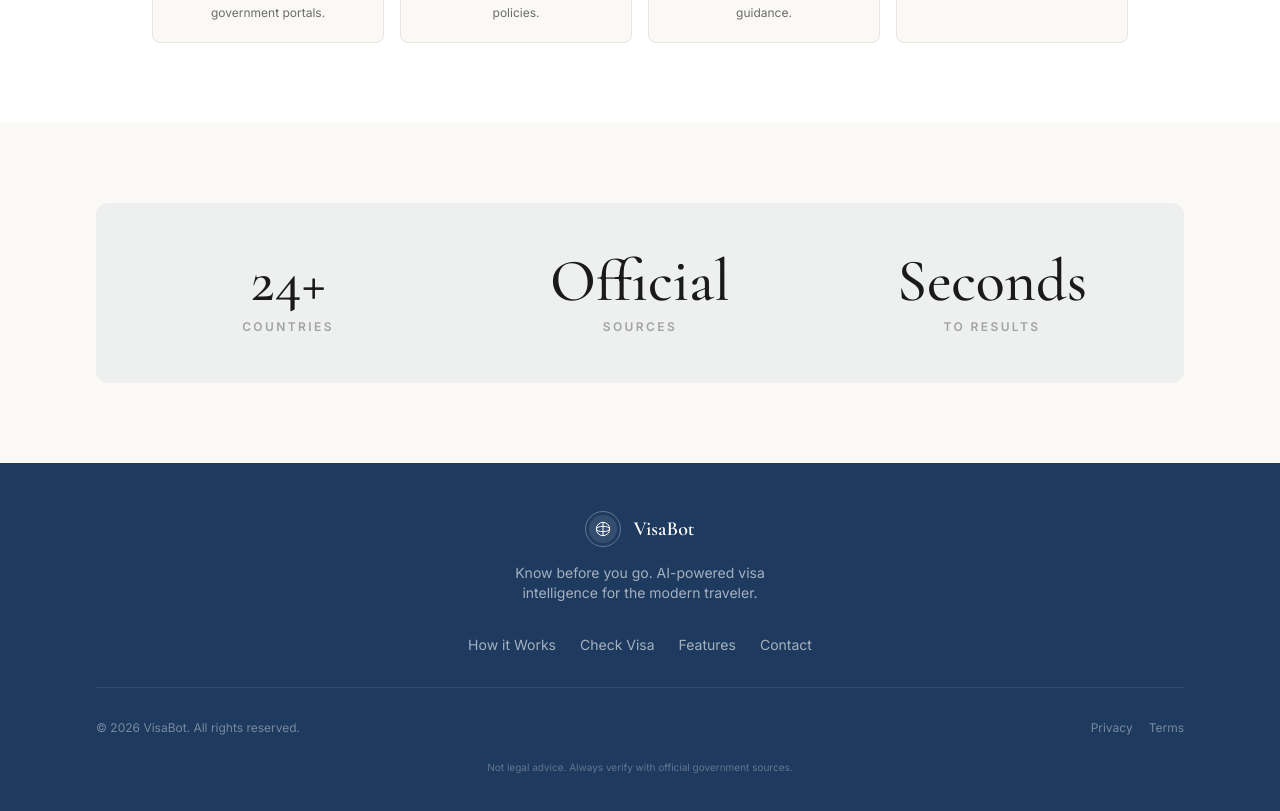
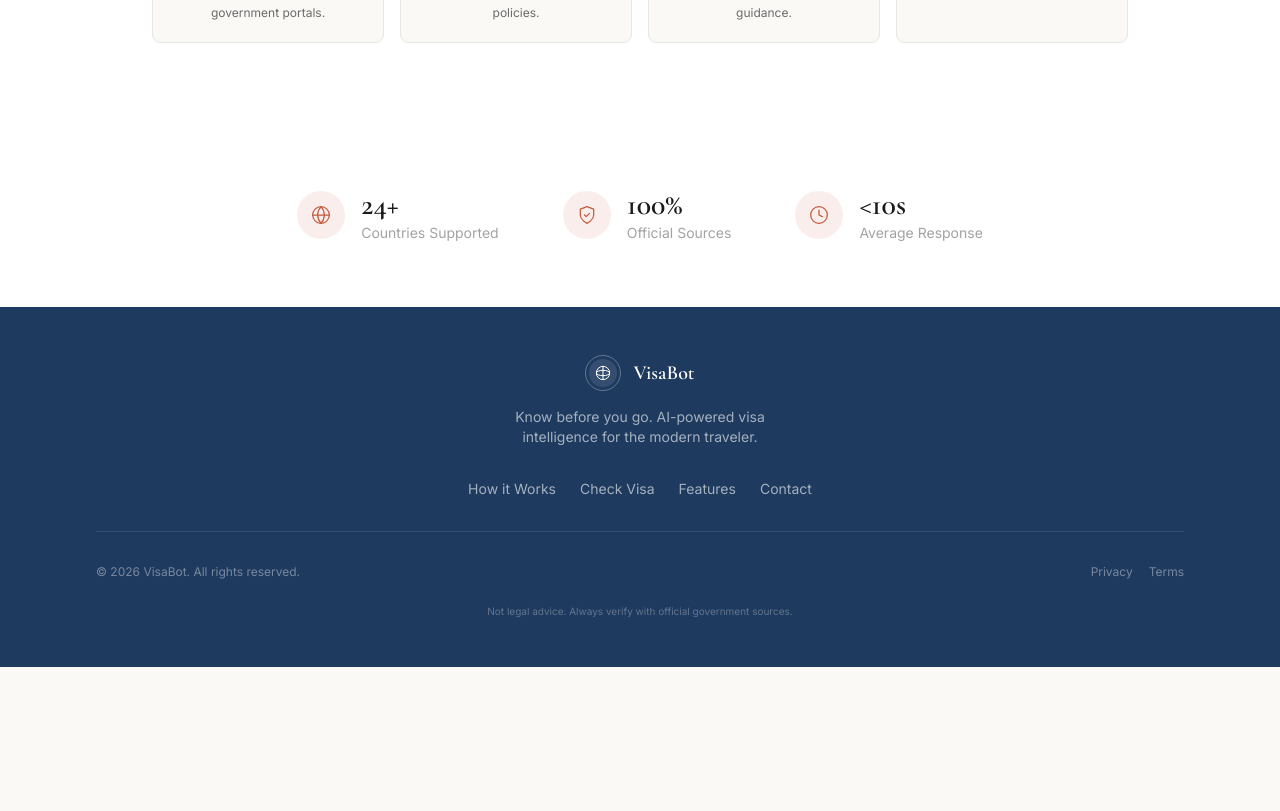
Before and after one commit to isurudevthilina/visabot, a Next.js app: page / in a window 1280 px wide. Shown: the part 2800-3611 px from the top of the page. After the commit the page ends 3467 px from the top, so only its background shows below. Built offline with nearby package versions, Linux system fonts and the light colour scheme.

Commit message:
feat: update stats section with horizontal layout
Add icons and improve value presentation for better clarity.

Co-authored-by: Isuru Dev Thilina <204249448+isurudevthilina@users.noreply.github.com>

```diff
--- a/components/stats.tsx
+++ b/components/stats.tsx
@@ -3,17 +3,44 @@
 import { motion } from "framer-motion";
 
 const stats = [
-  { value: "24+", label: "Countries" },
-  { value: "Official", label: "Sources" },
-  { value: "Seconds", label: "To Results" },
+  {
+    value: "24+",
+    label: "Countries Supported",
+    icon: (
+      <svg width="20" height="20" viewBox="0 0 24 24" fill="none" stroke="currentColor" strokeWidth="1.5" strokeLinecap="round" strokeLinejoin="round">
+        <circle cx="12" cy="12" r="10" />
+        <path d="M2 12h20" />
+        <path d="M12 2a15.3 15.3 0 014 10 15.3 15.3 0 01-4 10 15.3 15.3 0 01-4-10 15.3 15.3 0 014-10z" />
+      </svg>
+    )
+  },
+  {
+    value: "100%",
+    label: "Official Sources",
+    icon: (
+      <svg width="20" height="20" viewBox="0 0 24 24" fill="none" stroke="currentColor" strokeWidth="1.5" strokeLinecap="round" strokeLinejoin="round">
+        <path d="M12 22s8-4 8-10V5l-8-3-8 3v7c0 6 8 10 8 10z" />
+        <path d="M9 12l2 2 4-4" />
+      </svg>
+    )
+  },
+  {
+    value: "<10s",
+    label: "Average Response",
+    icon: (
+      <svg width="20" height="20" viewBox="0 0 24 24" fill="none" stroke="currentColor" strokeWidth="1.5" strokeLinecap="round" strokeLinejoin="round">
+        <circle cx="12" cy="12" r="10" />
+        <polyline points="12 6 12 12 16 14" />
+      </svg>
+    )
+  },
 ];
 
 export function Stats() {
   return (
-    <section className="bg-background py-20">
-      <div className="mx-auto max-w-6xl px-6 lg:px-8">
-        <div className="rounded-xl bg-accent-secondary/5 px-8 py-12">
-          <div className="grid gap-8 md:grid-cols-3">
+    <section className="bg-surface py-16">
+      <div className="mx-auto max-w-4xl px-6 lg:px-8">
+        <div className="flex flex-col md:flex-row items-center justify-center gap-8 md:gap-16">
           {stats.map((stat, index) => (
             <motion.div
               key={stat.label}
@@ -21,17 +48,21 @@ export function Stats() {
               whileInView={{ opacity: 1, y: 0 }}
               viewport={{ once: true }}
               transition={{ duration: 0.5, delay: index * 0.1 }}
-                className="text-center"
+              className="flex items-center gap-4"
             >
-                <div className="font-serif text-5xl font-medium text-foreground md:text-6xl">
+              <div className="flex h-12 w-12 items-center justify-center rounded-full bg-accent/10 text-accent">
+                {stat.icon}
+              </div>
+              <div>
+                <div className="font-serif text-3xl font-semibold text-foreground">
                   {stat.value}
                 </div>
-                <p className="mt-2 text-xs font-semibold uppercase tracking-[0.2em] text-text-muted">
+                <p className="text-sm text-text-muted">
                   {stat.label}
                 </p>
+              </div>
             </motion.div>
           ))}
-          </div>
         </div>
       </div>
     </section>
```
Lines whose indentation alone changed are shown as unchanged.
